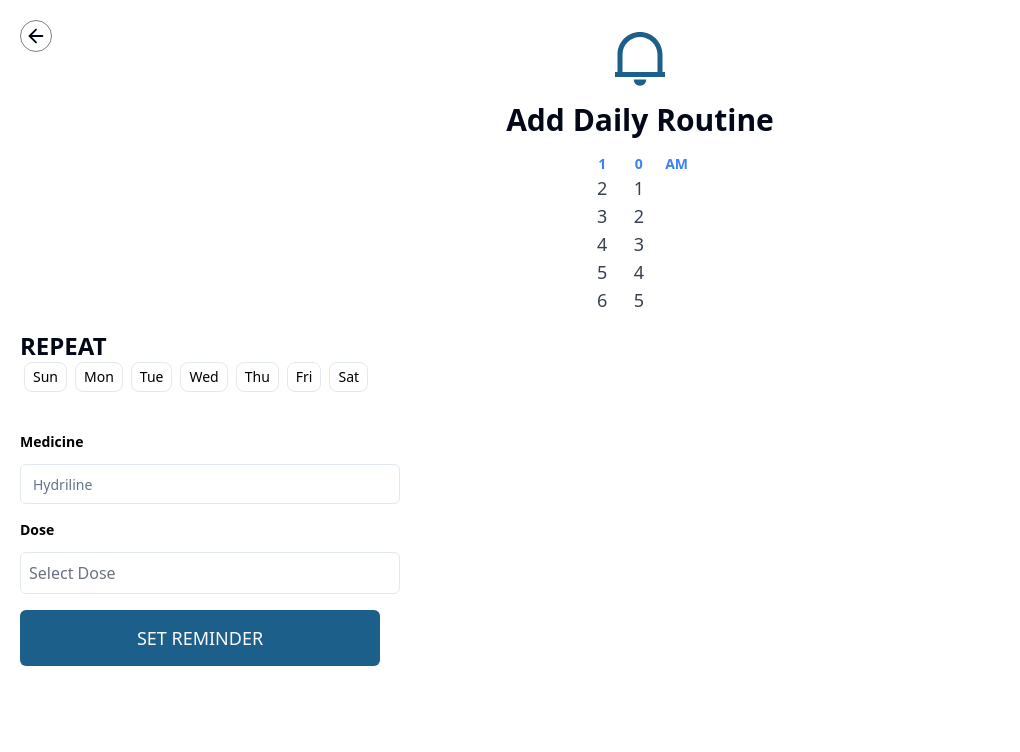
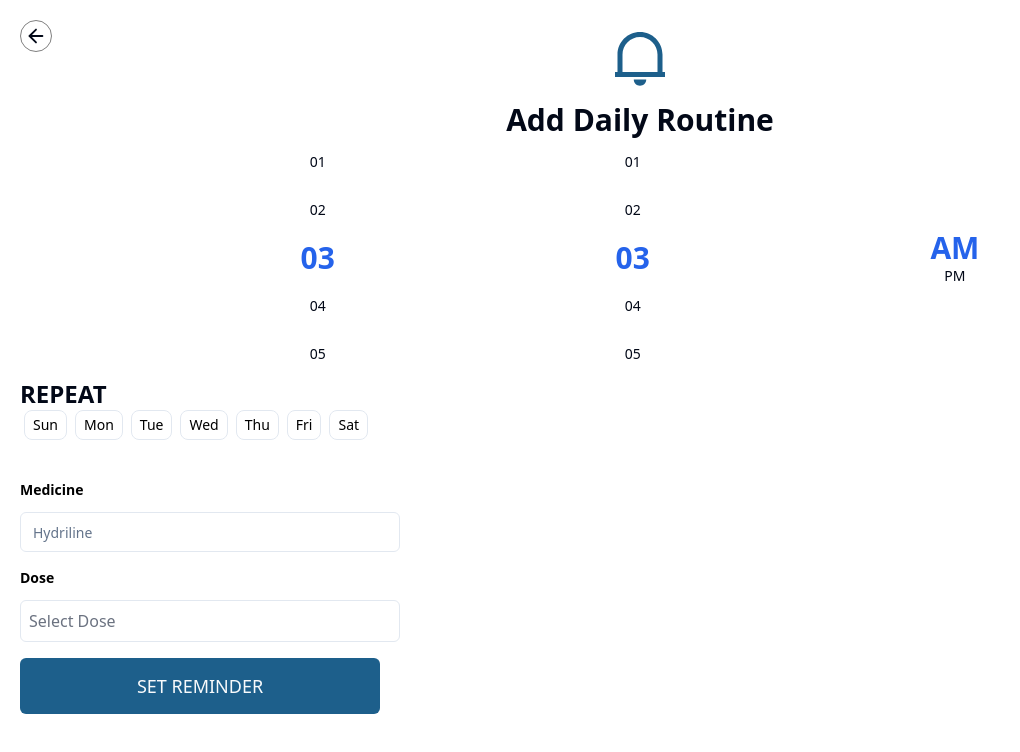
Before and after one commit to Atifmughal55/New-Health-virtue, a React (Vite) app: page /add-daily-routine in a window 1280 px wide. Shown: the top 752 px of the page, without its empty margins (0-1020 px from the left). Built offline with nearby package versions, Linux system fonts and the light colour scheme.

Commit message:
Change the logo and add the alarm setter clock in the component

```diff
--- a/src/components/ui/DigitalClock.jsx
+++ b/src/components/ui/DigitalClock.jsx
@@ -1,67 +1,153 @@
-import React, { useState } from "react";
+import React, { useRef, useState, useEffect } from "react";
 
 const DigitalClock = () => {
-  const [hours, setHours] = useState(1);
-  const [minutes, setMinutes] = useState(0);
-  const [period, setPeriod] = useState("AM");
+  const [selectedFirstLine, setSelectedFirstLine] = useState(3);
+  const [selectedSecondLine, setSelectedSecondLine] = useState(3);
+  const [selectedThirdLine, setSelectedThirdLine] = useState("AM");
+  const firstLineRef = useRef(null);
+  const secondLineRef = useRef(null);
+  const thirdLineRef = useRef(null);
 
-  const handleScroll = (e, type) => {
-    e.preventDefault();
-    const delta = e.deltaY > 0 ? 1 : -1;
+  const handleSelectFirstLine = (num) => {
+    const container = firstLineRef.current;
+    if (!container) return;
 
-    if (type === "hours") {
-      const newHours = (hours + delta + 12) % 12 || 12;
-      setHours(newHours);
-    } else if (type === "minutes") {
-      const newMinutes = (minutes + delta + 60) % 60;
-      setMinutes(newMinutes);
-    } else if (type === "period") {
-      setPeriod(period === "AM" ? "PM" : "AM");
+    const visibleNumbers = Math.floor(container.clientHeight / 60);
+    const centerIdx = Math.floor(visibleNumbers / 2);
+
+    setSelectedFirstLine(num);
+    container.scrollTop = (num - centerIdx - 1) * 60;
+  };
+
+  const handleSelectSecondLine = (num) => {
+    const container = secondLineRef.current;
+    if (!container) return;
+
+    const visibleNumbers = Math.floor(container.clientHeight / 60);
+    const centerIdx = Math.floor(visibleNumbers / 2);
+
+    setSelectedSecondLine(num);
+    container.scrollTop = (num - centerIdx - 1) * 60;
+  };
+
+  const handleSelectThirdLine = (value) => {
+    setSelectedThirdLine(value);
+  };
+
+  const handleScroll = (ref) => {
+    const container = ref.current;
+    if (!container) return;
+
+    const scrollAmount = container.scrollTop;
+    const snapHeight = container.clientHeight / 5;
+    const snapIndex = Math.round(scrollAmount / snapHeight);
+
+    container.scrollTop = snapIndex * snapHeight;
+  };
+
+  const handleKeyDown = (event, ref) => {
+    const container = ref.current;
+    if (!container) return;
+
+    if (event.key === "ArrowUp") {
+      container.scrollTop -= 60; // Adjust as needed
+    } else if (event.key === "ArrowDown") {
+      container.scrollTop += 60; // Adjust as needed
     }
   };
 
-  const renderNumbers = (type, start, end) => {
-    const numbers = [];
-    for (let i = start; i <= end; i++) {
-      numbers.push(
-        <div
-          key={i}
-          className={`text-center ${
-            i === start || i === end ? "text-sm" : "text-lg"
-          } ${
-            (type === "hours" && i === hours) ||
-            (type === "minutes" && i === minutes) ||
-            (type === "period" && (i === "AM" || i === "PM"))
-              ? "text-blue-500 font-bold"
-              : "text-gray-700"
-          }`}
-        >
-          {i}
-        </div>
+  useEffect(() => {
+    window.addEventListener("keydown", (event) =>
+      handleKeyDown(event, firstLineRef)
+    );
+    window.addEventListener("keydown", (event) =>
+      handleKeyDown(event, secondLineRef)
+    );
+
+    return () => {
+      window.removeEventListener("keydown", (event) =>
+        handleKeyDown(event, firstLineRef)
       );
-    }
-    return numbers;
-  };
+      window.removeEventListener("keydown", (event) =>
+        handleKeyDown(event, secondLineRef)
+      );
+    };
+  }, []); // eslint-disable-line react-hooks/exhaustive-deps
 
   return (
-    <div className="flex justify-center items-center space-x-4 p-4">
+    <div className="flex justify-evenly">
+      <style>
+        {`
+          .no-scrollbar {
+            scrollbar-width: none; /* Firefox */
+            -ms-overflow-style: none; /* IE and Edge */
+          }
+
+          .no-scrollbar::-webkit-scrollbar {
+            display: none; /* Chrome, Safari, Opera */
+          }
+        `}
+      </style>
       <div
-        className="flex flex-col h-40 overflow-hidden relative"
-        onWheel={(e) => handleScroll(e, "hours")}
+        className="h-60 overflow-y-scroll no-scrollbar"
+        ref={firstLineRef}
+        onScroll={() => handleScroll(firstLineRef)}
+        // style={{ scrollSnapType: "y mandatory" }}
       >
-        {renderNumbers("hours", 1, 12)}
+        {[...Array(12).keys()].map((num) => (
+          <div
+            key={num}
+            className={`number h-12 flex items-center justify-center ${
+              selectedFirstLine === num + 1
+                ? "text-blue-600 text-3xl font-bold"
+                : "text-sm"
+            }`}
+            onClick={() => handleSelectFirstLine(num + 1)}
+          >
+            {(num + 1).toString().padStart(2, "0")}
+          </div>
+        ))}
       </div>
       <div
-        className="flex flex-col h-40 overflow-hidden relative"
-        onWheel={(e) => handleScroll(e, "minutes")}
+        className="h-60 overflow-y-scroll no-scrollbar"
+        ref={secondLineRef}
+        onScroll={() => handleScroll(secondLineRef)}
       >
-        {renderNumbers("minutes", 0, 59)}
+        {[...Array(60).keys()].map((num) => (
+          <div
+            key={num + 1}
+            className={`number h-12 flex items-center justify-center ${
+              selectedSecondLine === num + 1
+                ? "text-blue-600 text-3xl font-bold"
+                : "text-sm"
+            }`}
+            onClick={() => handleSelectSecondLine(num + 1)}
+          >
+            {(num + 1).toString().padStart(2, "0")}
+          </div>
+        ))}
       </div>
-      <div
-        className="flex flex-col h-40 overflow-hidden relative"
-        onWheel={(e) => handleScroll(e, "period")}
-      >
-        {renderNumbers("period", "AM", "PM")}
+      <div className="h-60 flex flex-col items-center justify-center">
+        <div
+          className={`number ${
+            selectedThirdLine === "AM"
+              ? "text-blue-600 text-3xl font-bold"
+              : "text-sm"
+          }`}
+          onClick={() => handleSelectThirdLine("AM")}
+        >
+          AM
+        </div>
+        <div
+          className={`number ${
+            selectedThirdLine === "PM"
+              ? "text-blue-600 text-3xl font-bold"
+              : "text-sm"
+          }`}
+          onClick={() => handleSelectThirdLine("PM")}
+        >
+          PM
+        </div>
       </div>
     </div>
   );
--- a/src/components/ui/switch.jsx
+++ b/src/components/ui/switch.jsx
@@ -6,7 +6,7 @@ import { cn } from "@/lib/utils";
 const Switch = React.forwardRef(({ className, ...props }, ref) => (
   <SwitchPrimitives.Root
     className={cn(
-      "peer inline-flex h-6 w-11 shrink-0 cursor-pointer items-center rounded-full border-2 border-slate-400 transition-colors focus-visible:outline-none focus-visible:ring-2 focus-visible:ring-slate-950 focus-visible:ring-offset-2 focus-visible:ring-offset-white disabled:cursor-not-allowed disabled:opacity-50 data-[state=checked]:g-gradient-to-r from-custom-gradient-1 to-custom-gradient-2 data-[state=unchecked]:bg-switch-back dark:focus-visible:ring-slate-300 dark:focus-visible:ring-offset-slate-950 dark:data-[state=checked]:bg-slate-50 dark:data-[state=unchecked]:bg-slate-800",
+      "peer inline-flex h-[40px] w-[73px] shrink-0 cursor-pointer items-center rounded-full border-2 border-slate-400 transition-colors focus-visible:outline-none focus-visible:ring-2 focus-visible:ring-slate-950 focus-visible:ring-offset-2 focus-visible:ring-offset-white disabled:cursor-not-allowed disabled:opacity-50 data-[state=checked]:g-gradient-to-r from-gradient-1 to-gradient-2 data-[state=unchecked]:bg-gray-300 dark:focus-visible:ring-slate-300 dark:focus-visible:ring-offset-slate-950 dark:data-[state=checked]:bg-slate-50 dark:data-[state=unchecked]:bg-slate-800",
       className
     )}
     {...props}
@@ -14,7 +14,7 @@ const Switch = React.forwardRef(({ className, ...props }, ref) => (
   >
     <SwitchPrimitives.Thumb
       className={cn(
-        "pointer-events-none block h-5 w-5 rounded-full bg-white shadow-lg ring-0 transition-transform data-[state=checked]:translate-x-5 data-[state=unchecked]:translate-x-0 dark:bg-slate-950"
+        "pointer-events-none block h-[36px] w-[36px] rounded-full bg-white shadow-lg ring-0 transition-transform data-[state=checked]:translate-x-8 data-[state=unchecked]:translate-x-0 dark:bg-slate-950"
       )}
     />
   </SwitchPrimitives.Root>
--- a/src/pages/StartPage.jsx
+++ b/src/pages/StartPage.jsx
@@ -3,12 +3,12 @@ import { Link } from "react-router-dom";
 const StartPage = () => {
   return (
     <>
-      <div className="flex flex-col items-center  gap-16 justify-between h-[100vh] w-full ">
-        <div className=" mt-[30vh] ">
-          <img src="images/logo.png" alt="" width="90" height="90" />
+      <div className="flex flex-col items-center md:gap-6 gap-18 justify-between h-[100vh] w-full ">
+        <div className=" mt-[151px] ">
+          <img src="images/2 23.png" height="186" width="227" alt="" />
         </div>
         <div className="flex flex-col  gap-5 flex-end h-[50%] mt-[20vh] ">
-          <p className="mx-6 text-center">
+          <p className="mx-6 text-center text-base">
             Let's get started on your journey to a healthier you.
           </p>
           <Link
--- a/tailwind.config.js
+++ b/tailwind.config.js
@@ -24,6 +24,7 @@ module.exports = {
         "gradient-2": "#1D5F8B",
         "slider-blue": "#327C9B",
         "custom-font": "#315574",
+        "bg-switch-back": "#BEBEBE",
         border: "hsl(var(--border))",
         input: "hsl(var(--input))",
         ring: "hsl(var(--ring))",
```
Also changed, not shown: src/components/ui/Hours.jsx (added, +74 -0 lines), src/components/ui/Minutes.jsx (added, +74 -0 lines), public/images/2 23.png (added).
